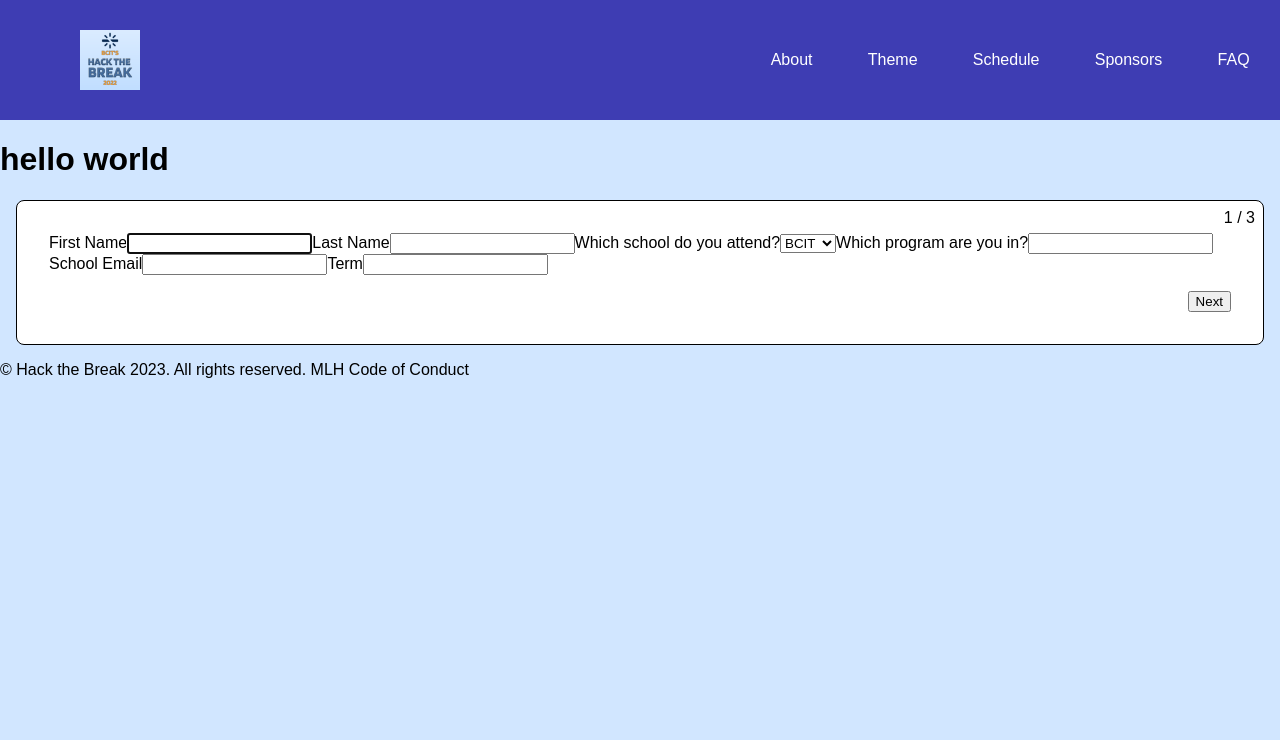
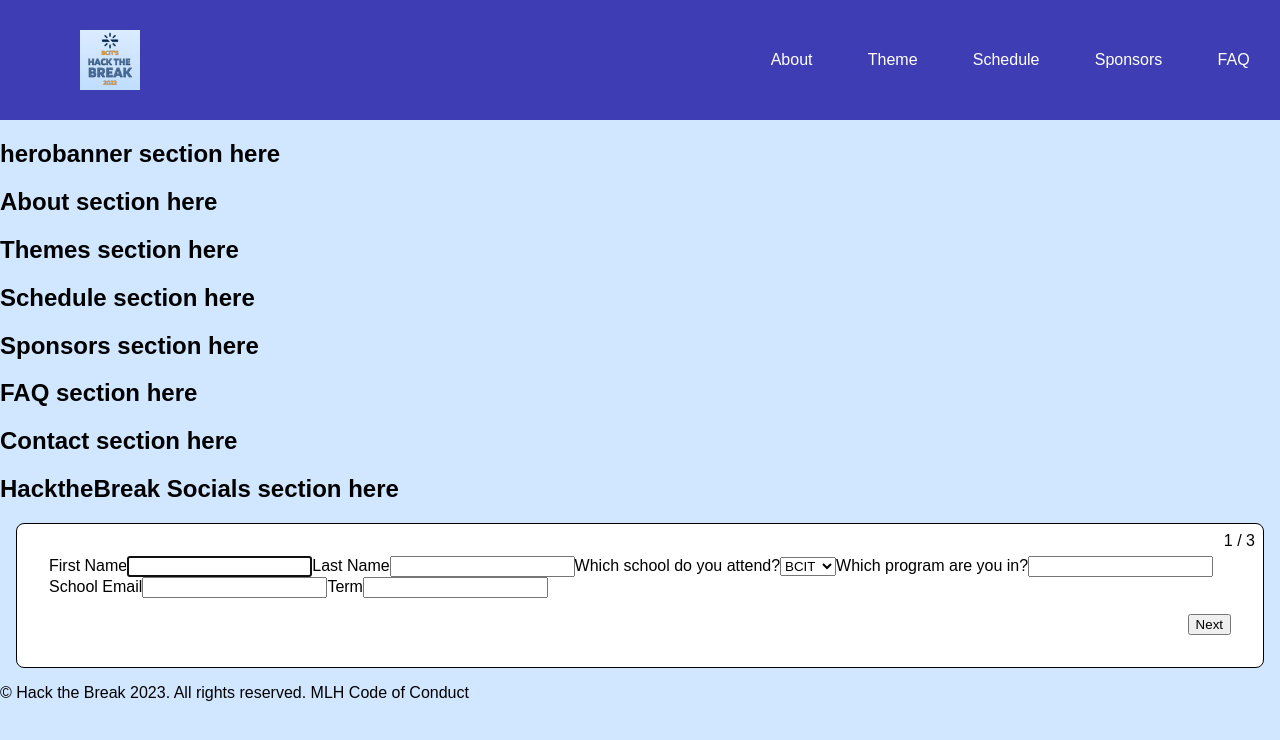
Before and after one commit to jmc37/HackTheBreak, a React (Vite) app: page / in a window 1280 px wide. Shown: the top 740 px of the page. Built offline with nearby package versions, Linux system fonts and the light colour scheme.

Commit message:
Add and link sections

```diff
--- a/src/App.tsx
+++ b/src/App.tsx
@@ -6,6 +6,14 @@ import { useMultistepForm } from "./useMultiStepForm";
 import emailjs from "@emailjs/browser";
 
 import Header from "./components/Header/Header";
+import HeroBanner from "./sections/herobanner";
+import About from "./sections/About";
+import Themes from "./sections/Themes";
+import Schedule from "./sections/Schedule";
+import Sponsors from "./sections/Sponsors";
+import FAQ from "./sections/FAQ";
+import Contact from "./sections/Contact";
+import Socials from "./sections/Socials";
 import Footer from "./components/Footer/Footer";
 
 import "./App.css";
@@ -125,7 +133,14 @@ function App() {
     //CSS for form
     <>
       <Header />
-      <h1>hello world</h1>
+      <HeroBanner />
+      <About />
+      <Themes />
+      <Schedule />
+      <Sponsors />
+      <FAQ />
+      <Contact />
+      <Socials />
       <div
         style={{
           position: "relative",
--- /dev/null
+++ b/src/sections/About.tsx
@@ -0,0 +1,12 @@
+import React from 'react';
+
+function About() {
+
+    return(
+        <div>
+            <h2>About section here</h2>
+        </div>
+    );
+}
+
+export default About;
--- /dev/null
+++ b/src/sections/Contact.tsx
@@ -0,0 +1,12 @@
+import React from 'react';
+
+function Contact() {
+
+    return(
+        <div>
+            <h2>Contact section here</h2>
+        </div>
+    );
+}
+
+export default Contact;
--- /dev/null
+++ b/src/sections/FAQ.tsx
@@ -0,0 +1,12 @@
+import React from 'react';
+
+function FAQ() {
+
+    return(
+        <div>
+            <h2>FAQ section here</h2>
+        </div>
+    );
+}
+
+export default FAQ;
--- /dev/null
+++ b/src/sections/HeroBanner.tsx
@@ -0,0 +1,12 @@
+import React from 'react';
+
+function HeroBanner() {
+
+    return(
+        <div>
+            <h2>herobanner section here</h2>
+        </div>
+    );
+}
+
+export default HeroBanner;
--- /dev/null
+++ b/src/sections/Schedule.tsx
@@ -0,0 +1,12 @@
+import React from 'react';
+
+function Schedule() {
+
+    return(
+        <div>
+            <h2>Schedule section here</h2>
+        </div>
+    );
+}
+
+export default Schedule;
--- /dev/null
+++ b/src/sections/Socials.tsx
@@ -0,0 +1,12 @@
+import React from 'react';
+
+function Socials() {
+
+    return(
+        <div>
+            <h2>HacktheBreak Socials section here</h2>
+        </div>
+    );
+}
+
+export default Socials;
--- /dev/null
+++ b/src/sections/Sponsors.tsx
@@ -0,0 +1,12 @@
+import React from 'react';
+
+function Sponsors() {
+
+    return(
+        <div>
+            <h2>Sponsors section here</h2>
+        </div>
+    );
+}
+
+export default Sponsors;
--- /dev/null
+++ b/src/sections/Themes.tsx
@@ -0,0 +1,12 @@
+import React from 'react';
+
+function Themes() {
+
+    return(
+        <div>
+            <h2>Themes section here</h2>
+        </div>
+    );
+}
+
+export default Themes;
```
